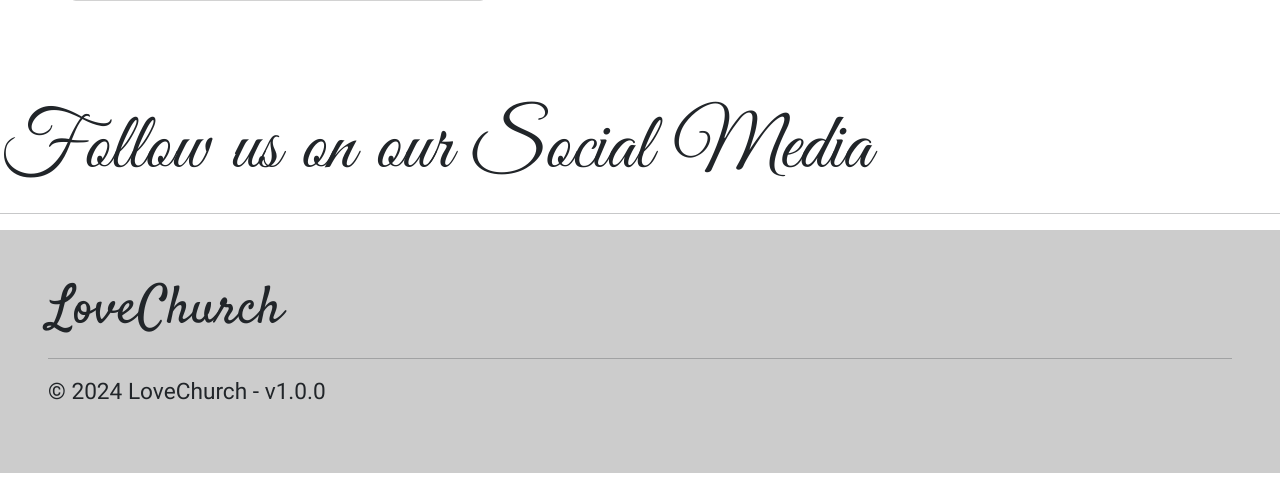
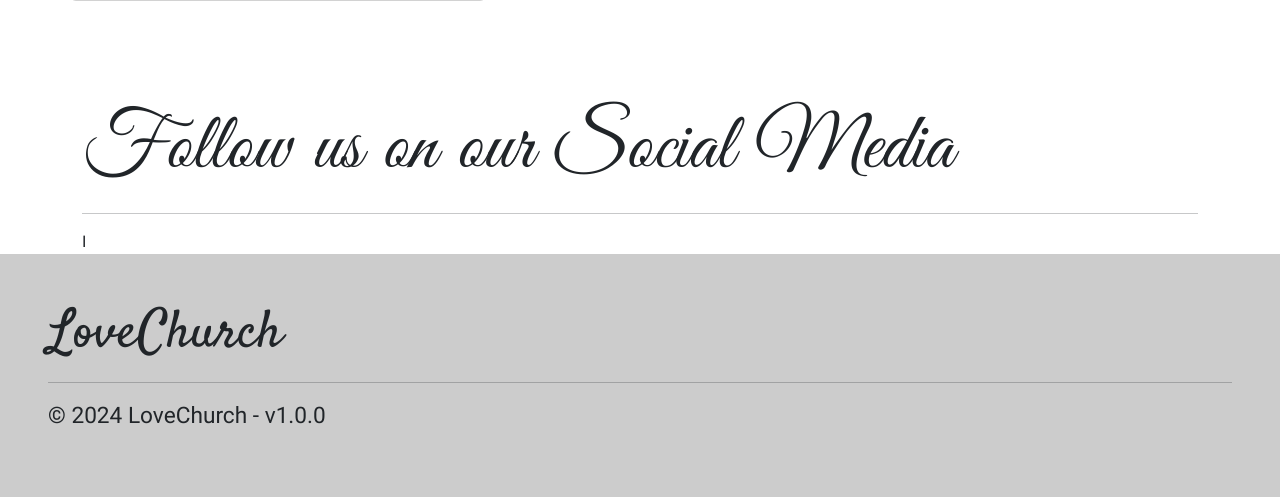
Before and after one commit to isaacrochaoliveira/LoveChurch, a PHP site: page /Home/Index in a window 1280 px wide. Shown: the part 2672-3169 px from the top of the page. Before the commit the page ends 3145 px from the top, so only its background shows below. Run offline with PHP 8.4, Linux system fonts and the light colour scheme; the visitor is signed in with stand-in values (Sample User, id 1); data that the repository does not hold is empty; some libraries are stand-ins or nearby versions.

Commit message:
Update Index.php

```diff
--- a/lovechurch/app/views/Home/Index.php
+++ b/lovechurch/app/views/Home/Index.php
@@ -82,8 +82,15 @@
 	</div>
 </section>
 <section id="social_media">
-	<div class="">
-		<h2>Follow us on our Social Media</h2>
+	<div class="container">
+		<div class="">
+			<h2>Follow us on our Social Media</h2>
+		</div>
+		<hr>
+		<div class="d-flex flex-wrap">
+			<div class="">
+				I
+			</div>
+		</div>
 	</div>
-	<hr>
 </section>
```
